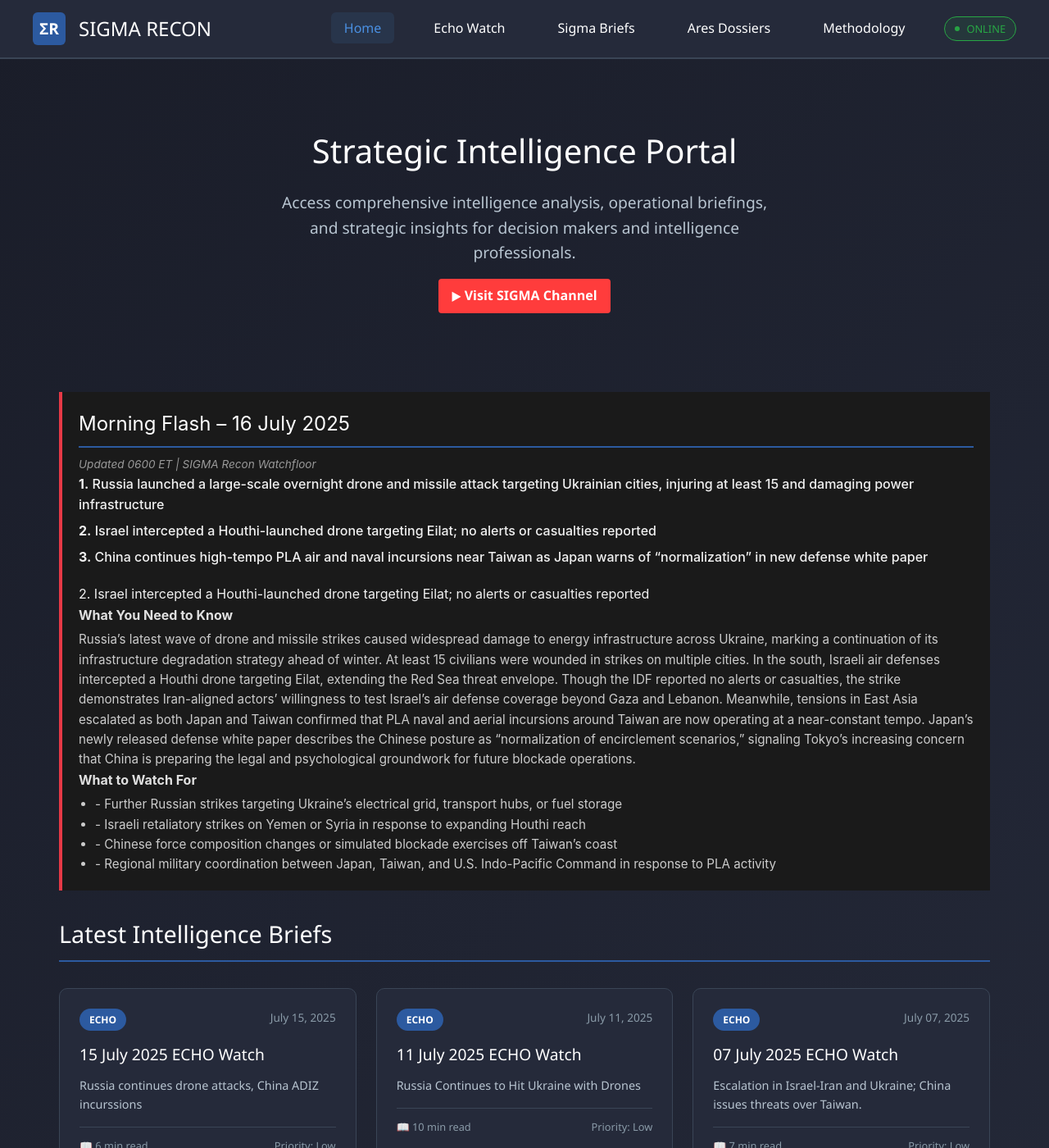
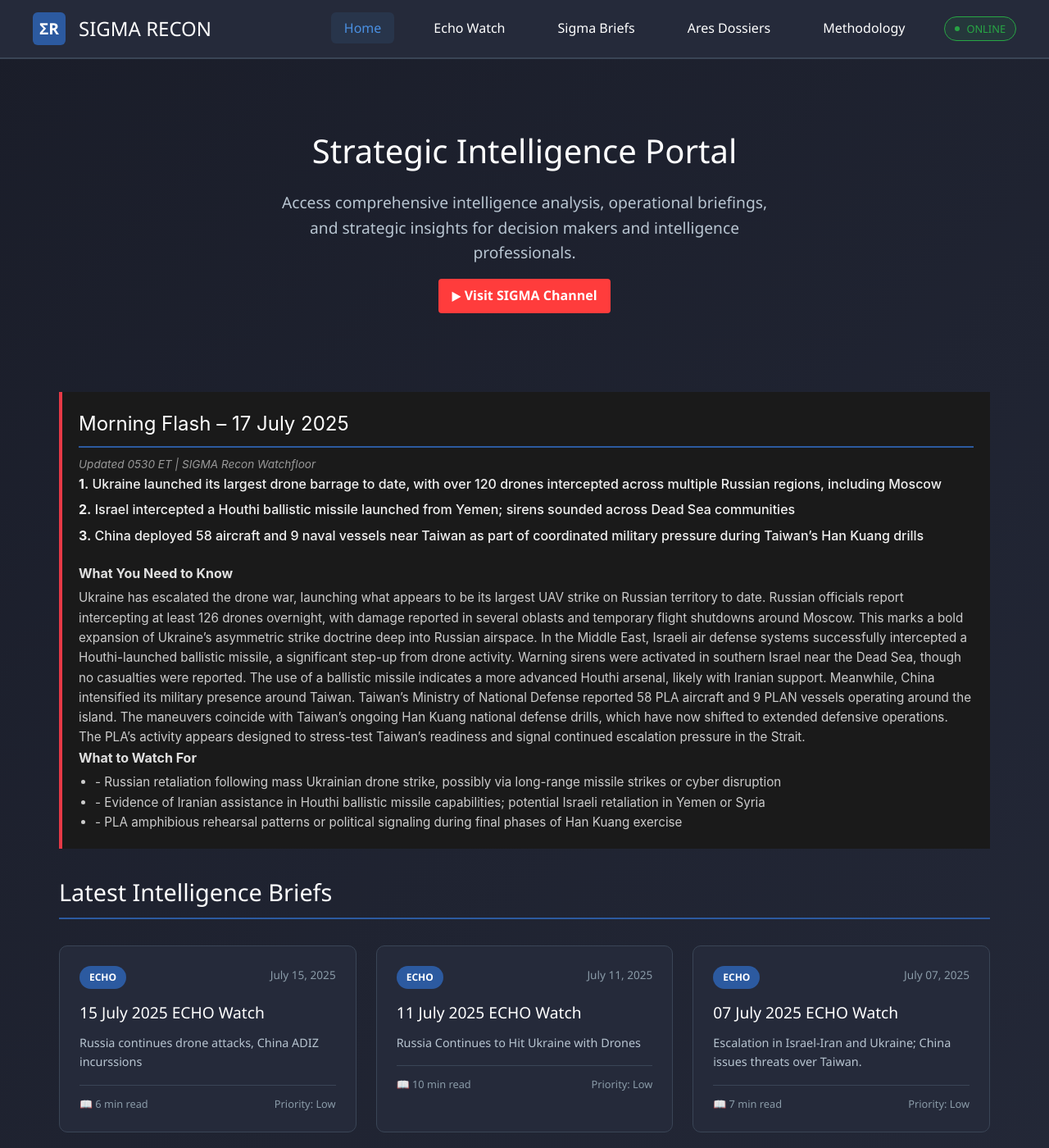
Before and after one commit to Monster52/SIGMA_Recon, a Jekyll site: the page built from index.html, in a window 1280 px wide and 1400 px high. Shown: the whole window at 82% size. Built offline with Jekyll 4.4.1, drawn with Linux system fonts in a browser that asks for light colours; comment, search, counter and statistics services are not loaded.

Commit message:
Update the Morning Flash

```diff
--- a/index.html
+++ b/index.html
@@ -15,26 +15,29 @@ title: SIGMA Recon - Strategic Intelligence Portal
 
 <!-- Morning Flash Module -->
 <div class="morning-flash-container">
-  <h2 class="section-title">Morning Flash – 16 July 2025</h2>
-    <p class="flash-timestamp">Updated 0600 ET | SIGMA Recon Watchfloor</p>
+  <h2 class="section-title">Morning Flash – 17 July 2025</h2>
+    <p class="flash-timestamp">Updated 0530 ET | SIGMA Recon Watchfloor</p>
 
   <ul class="flash-bullets">
-    <li><strong>1.</strong> Russia launched a large-scale overnight drone and missile attack targeting Ukrainian cities, injuring at least 15 and damaging power infrastructure</li>
-    <li><strong>2.</strong> Israel intercepted a Houthi-launched drone targeting Eilat; no alerts or casualties reported</li>
-    <li><strong>3.</strong> China continues high-tempo PLA air and naval incursions near Taiwan as Japan warns of “normalization” in new defense white paper</li>
-  </ul>2. Israel intercepted a Houthi-launched drone targeting Eilat; no alerts or casualties reported
+    <li><strong>1.</strong> Ukraine launched its largest drone barrage to date, with over 120 drones intercepted across multiple Russian regions, including Moscow</li>
+    <li><strong>2.</strong> Israel intercepted a Houthi ballistic missile launched from Yemen; sirens sounded across Dead Sea communities</li>
+    <li><strong>3.</strong> China deployed 58 aircraft and 9 naval vessels near Taiwan as part of coordinated military pressure during Taiwan’s Han Kuang drills</li>
+  </ul>
   <div class="flash-subsections">
     <div class="flash-need-to-know">
       <h4>What You Need to Know</h4>
-      <p>Russia’s latest wave of drone and missile strikes caused widespread damage to energy infrastructure across Ukraine, marking a continuation of its infrastructure degradation strategy ahead of winter. At least 15 civilians were wounded in strikes on multiple cities. In the south, Israeli air defenses intercepted a Houthi drone targeting Eilat, extending the Red Sea threat envelope. Though the IDF reported no alerts or casualties, the strike demonstrates Iran-aligned actors’ willingness to test Israel’s air defense coverage beyond Gaza and Lebanon. Meanwhile, tensions in East Asia escalated as both Japan and Taiwan confirmed that PLA naval and aerial incursions around Taiwan are now operating at a near-constant tempo. Japan’s newly released defense white paper describes the Chinese posture as “normalization of encirclement scenarios,” signaling Tokyo’s increasing concern that China is preparing the legal and psychological groundwork for future blockade operations.</p>
+      <p>Ukraine has escalated the drone war, launching what appears to be its largest UAV strike on Russian territory to date. Russian officials report intercepting at least 126 drones overnight, with damage reported in several oblasts and temporary flight shutdowns around Moscow. This marks a bold expansion of Ukraine’s asymmetric strike doctrine deep into Russian airspace.
+
+      In the Middle East, Israeli air defense systems successfully intercepted a Houthi-launched ballistic missile, a significant step-up from drone activity. Warning sirens were activated in southern Israel near the Dead Sea, though no casualties were reported. The use of a ballistic missile indicates a more advanced Houthi arsenal, likely with Iranian support.
+
+      Meanwhile, China intensified its military presence around Taiwan. Taiwan’s Ministry of National Defense reported 58 PLA aircraft and 9 PLAN vessels operating around the island. The maneuvers coincide with Taiwan’s ongoing Han Kuang national defense drills, which have now shifted to extended defensive operations. The PLA’s activity appears designed to stress-test Taiwan’s readiness and signal continued escalation pressure in the Strait.</p>
     </div>
     <div class="flash-watch-for">
       <h4>What to Watch For</h4>
       <ul>
-        <li> - Further Russian strikes targeting Ukraine’s electrical grid, transport hubs, or fuel storage</li>
-        <li> - Israeli retaliatory strikes on Yemen or Syria in response to expanding Houthi reach</li>
-        <li> - Chinese force composition changes or simulated blockade exercises off Taiwan’s coast</li>
-        <li> - Regional military coordination between Japan, Taiwan, and U.S. Indo-Pacific Command in response to PLA activity</li>
+        <li> - Russian retaliation following mass Ukrainian drone strike, possibly via long-range missile strikes or cyber disruption</li>
+        <li> - Evidence of Iranian assistance in Houthi ballistic missile capabilities; potential Israeli retaliation in Yemen or Syria</li>
+        <li> - PLA amphibious rehearsal patterns or political signaling during final phases of Han Kuang exercise</li>
       </ul>
     </div>
   </div>
```
